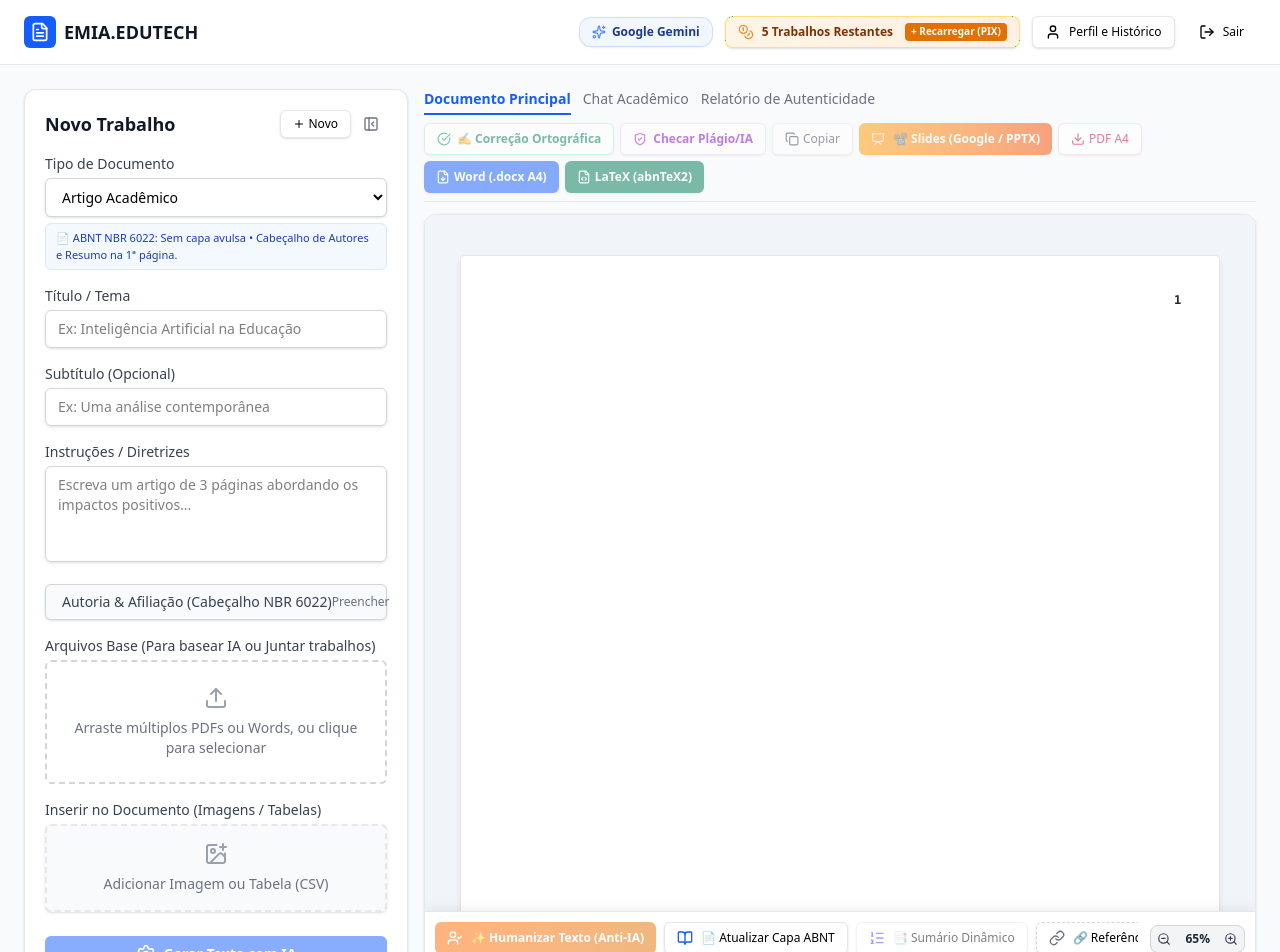
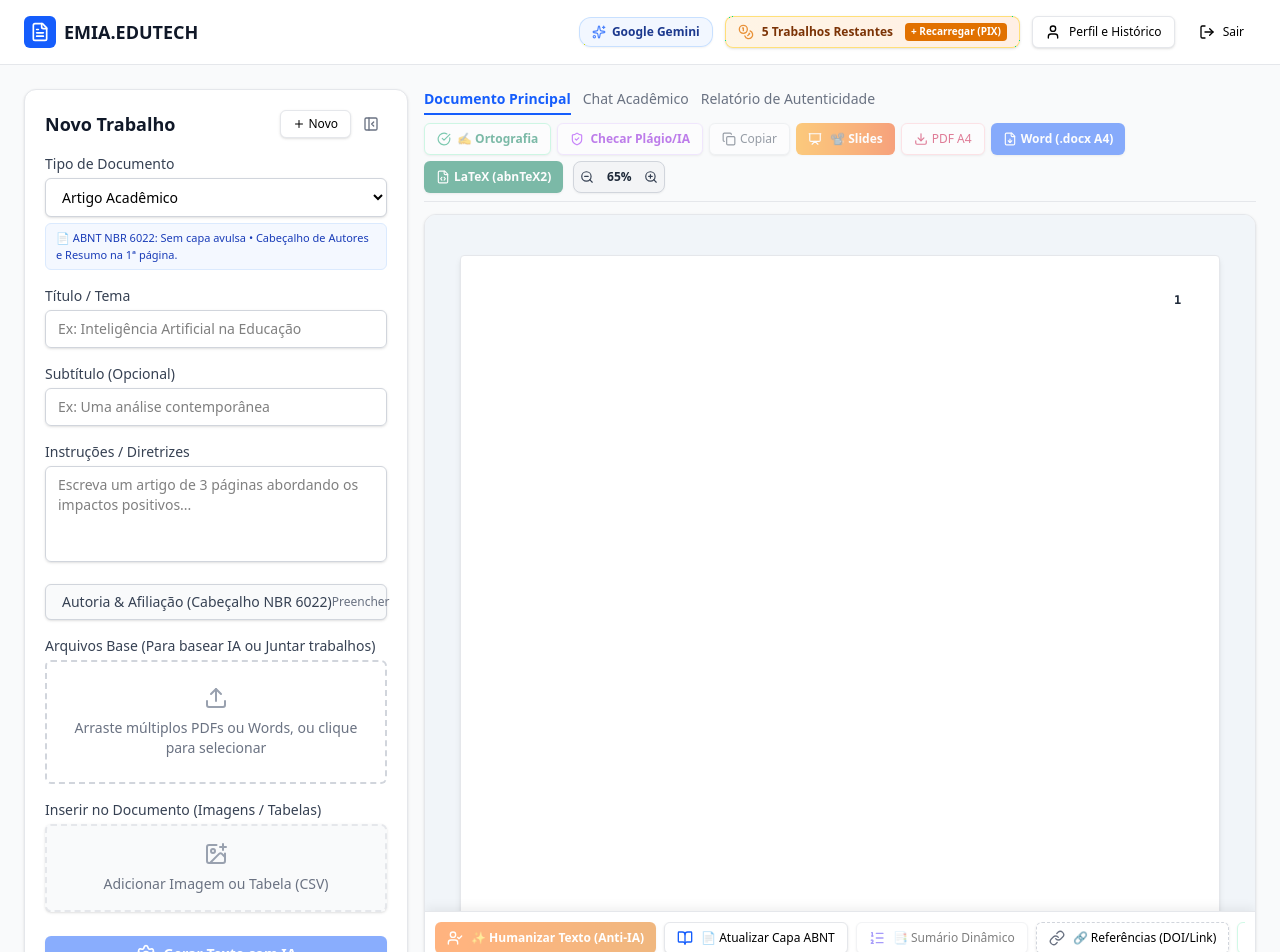
Before and after one commit to erlanehmotta-collab/EMIA.EDU, a React (Vite) app: page / in a window 1280 px wide. Shown: the top 952 px of the page. Built offline with nearby package versions, Linux system fonts and the light colour scheme.

Commit message:
ui: rename buttons to Slides and Ortografia, and move zoom controls to top toolbar

```diff
--- a/src/App.tsx
+++ b/src/App.tsx
@@ -2028,7 +2028,7 @@ ${latexChapters}
                 className="text-xs font-semibold text-emerald-700 border-emerald-200 hover:bg-emerald-50 h-8"
               >
                 {isLoading ? <Loader2 className="w-3.5 h-3.5 mr-1.5 animate-spin" /> : <CheckCircle className="w-3.5 h-3.5 mr-1.5 text-emerald-600" />}
-                ✍️ Correção Ortográfica
+                ✍️ Ortografia
               </Button>
               <Button
                 onClick={handleCheckAuthenticity}
@@ -2055,8 +2055,8 @@ ${latexChapters}
                 size="sm"
                 className="text-xs h-8 bg-gradient-to-r from-amber-500 to-orange-600 hover:from-amber-600 hover:to-orange-700 text-white font-bold shadow-xs flex items-center gap-1"
               >
-                <Presentation className="w-3.5 h-3.5 mr-1 animate-pulse" />
-                📽️ Slides (Google / PPTX)
+                <Presentation className="w-3.5 h-3.5 mr-1" />
+                📽️ Slides
               </Button>
               <Button onClick={exportPDF} disabled={!generatedText} variant="outline" size="sm" className="text-xs h-8 text-rose-700 border-rose-200 hover:bg-rose-50 font-medium">
                 <Download className="w-3.5 h-3.5 mr-1" /> PDF A4
@@ -2067,6 +2067,33 @@ ${latexChapters}
               <Button onClick={exportLaTeX} disabled={!generatedText} size="sm" className="text-xs h-8 bg-emerald-700 hover:bg-emerald-800 text-white font-semibold shadow-sm">
                 <FileCode className="w-3.5 h-3.5 mr-1" /> LaTeX (abnTeX2)
               </Button>
+
+              {/* CONTROLE DE ZOOM INTEGRADO NA BARRA SUPERIOR */}
+              <div className="flex items-center bg-gray-100 border border-gray-300 rounded-lg p-0.5 gap-0.5 select-none flex-shrink-0 shadow-xs h-8 ml-1">
+                <button
+                  onClick={() => setZoomScale(z => Math.max(30, z - 10))}
+                  title="Diminuir Zoom (-10%)"
+                  className="p-1 hover:bg-white rounded text-gray-700 hover:text-blue-600 transition-all active:scale-95"
+                >
+                  <ZoomOut className="w-3.5 h-3.5" />
+                </button>
+
+                <button
+                  onClick={() => setZoomScale(65)}
+                  title="Restaurar Zoom Padrão (65%)"
+                  className="px-1.5 py-0.5 text-xs font-bold text-gray-800 hover:text-blue-600 hover:bg-white rounded min-w-[38px] text-center"
+                >
+                  {zoomScale}%
+                </button>
+
+                <button
+                  onClick={() => setZoomScale(z => Math.min(150, z + 10))}
+                  title="Aumentar Zoom (+10%)"
+                  className="p-1 hover:bg-white rounded text-gray-700 hover:text-blue-600 transition-all active:scale-95"
+                >
+                  <ZoomIn className="w-3.5 h-3.5" />
+                </button>
+              </div>
             </div>
           </div>
 
@@ -2387,33 +2414,6 @@ ${latexChapters}
                       <Hash className="w-4 h-4 mr-2 text-emerald-600" />
                       🔢 Repaginar ABNT A4
                     </Button>
-                  </div>
-
-                  {/* CONTROLE DE ZOOM INTEGRADO E ACOPLADO NO RODAPÉ */}
-                  <div className="flex items-center bg-gray-100 border border-gray-300 rounded-lg p-0.5 gap-0.5 select-none flex-shrink-0 shadow-xs">
-                    <button
-                      onClick={() => setZoomScale(z => Math.max(30, z - 10))}
-                      title="Diminuir Zoom (-10%)"
-                      className="p-1 hover:bg-white rounded text-gray-700 hover:text-blue-600 transition-all active:scale-95"
-                    >
-                      <ZoomOut className="w-3.5 h-3.5" />
-                    </button>
-
-                    <button
-                      onClick={() => setZoomScale(65)}
-                      title="Restaurar Zoom Padrão (65%)"
-                      className="px-2 py-0.5 text-xs font-bold text-gray-800 hover:text-blue-600 hover:bg-white rounded min-w-[40px] text-center"
-                    >
-                      {zoomScale}%
-                    </button>
-
-                    <button
-                      onClick={() => setZoomScale(z => Math.min(150, z + 10))}
-                      title="Aumentar Zoom (+10%)"
-                      className="p-1 hover:bg-white rounded text-gray-700 hover:text-blue-600 transition-all active:scale-95"
-                    >
-                      <ZoomIn className="w-3.5 h-3.5" />
-                    </button>
                   </div>
                 </div>
               </div>
```
